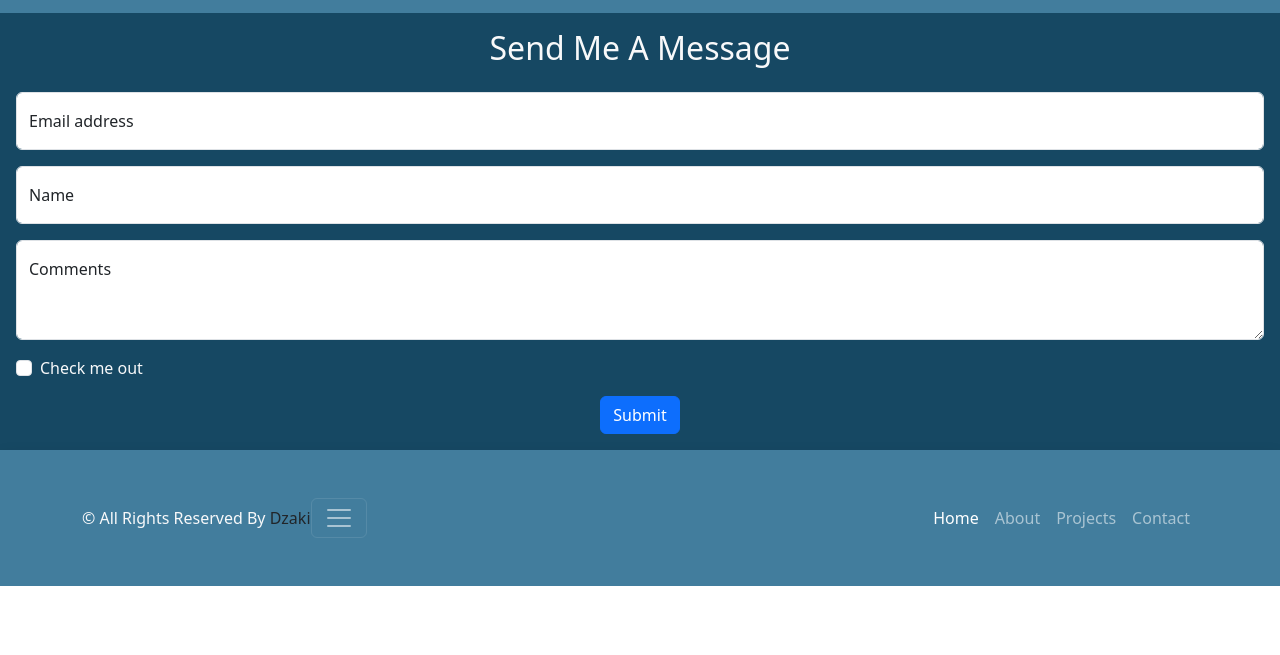
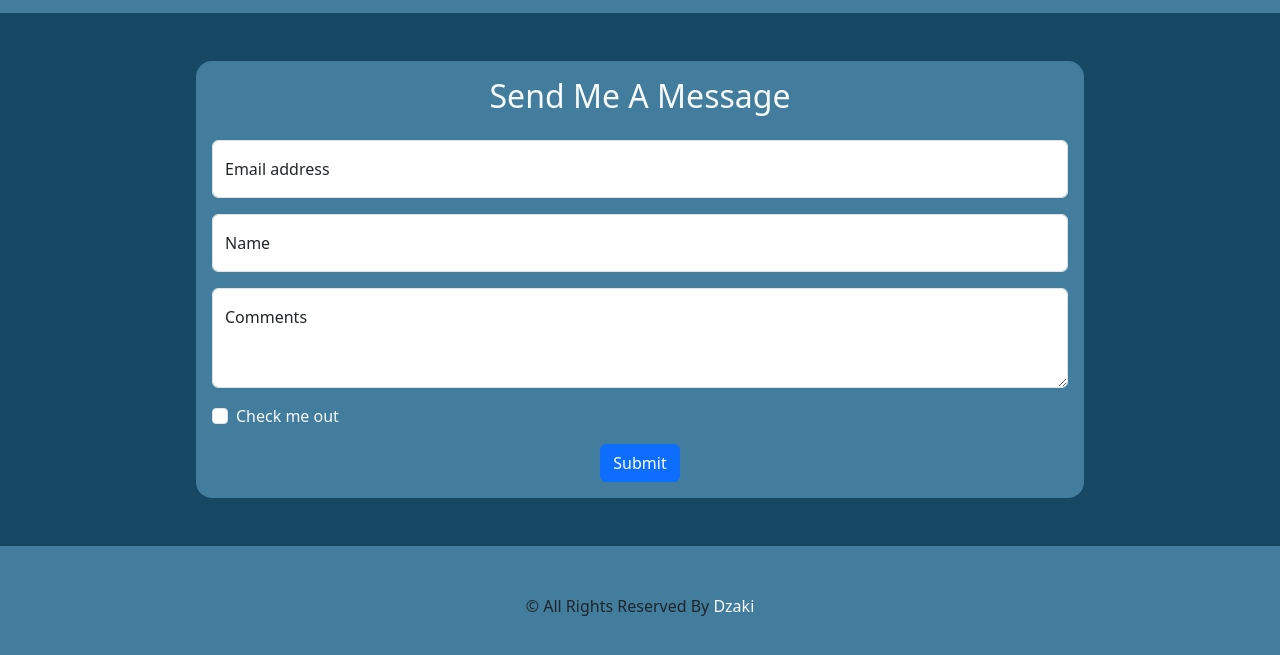
Before and after one commit to DzakiYushiibanaa/dzakiyushiibanaa.github.io, a plain HTML site: page index.html in a window 1280 px wide. Shown: the part 2037-2692 px from the top of the page. Before the commit the page ends 2623 px from the top, so only its background shows below. Drawn offline with nearby package versions, Linux system fonts and the light colour scheme.

Commit message:
mengubah bagian footer

```diff
--- a/index.html
+++ b/index.html
@@ -140,12 +140,13 @@
         </div>
       </div>
       </div>
-      <div class="container-fluid text-center p-3" style="background-color: #164863;">
+      <div class="container-fluid p-5" style="background: #164863;">
+        <div class="container w-75 text-center p-3 rounded-4" style="background-color: #427D9D;">
             <div class="row">
               <div class="col">
                 <h2 class="text-light">Send Me A Message</h2>
                 <form class="mt-4">
-                <div class="form-floating mb-3">
+                    <div class="form-floating mb-3 w-80">
                         <input type="email" class="form-control" id="floatingInput" placeholder="name@example.com">
                         <label for="floatingInput">Email address</label>
                       </div>
@@ -166,34 +167,18 @@
               </div>
             </div>
           </div>
+      </div>
+
     <!-- Contact Akhir -->
 
     <!-- Footer Awal -->
       <footer>
-        <nav class="navbar navbar-expand-lg navbar-dark shadow p-5 " style="background-color: #427D9D;">
-            <div class="container">
-                <span class="text-light text-center">© All Rights Reserved By <a class="text-dark" id="Dzaki" href="#scrollspyHeading1">Dzaki</a></span>
+            <div class="container-fluid text-center p-5" style="background: #427D9D;">
+                <span class="text-center">© All Rights Reserved By <a class="text-light" id="Dzaki" href="#scrollspyHeading1">Dzaki</a></span>
               <button class="navbar-toggler d-none d-xl-block" type="button" data-bs-toggle="collapse" data-bs-target="#navbarNav" aria-controls="navbarNav" aria-expanded="false" aria-label="Toggle navigation">
                 <span class="navbar-toggler-icon "></span>
               </button>
-              <div class="collapse navbar-collapse d-none d-lg-block" id="navbarNav">
-                <ul class="navbar-nav ms-auto">
-                  <li class="nav-item">
-                    <a class="nav-link active" aria-current="page" href="#scrollspyHeading1">Home</a>
-                  </li>
-                  <li class="nav-item">
-                    <a class="nav-link" href="#scrollspyHeading2">About</a>
-                  </li>
-                  <li class="nav-item">
-                    <a class="nav-link" href="#scrollspyHeading3">Projects</a>
-                  </li>
-                  <li class="nav-item">
-                    <a class="nav-link" href="#scrollspyHeading4">Contact</a>
-                  </li>
-                </ul>
             </div>
-            </div>
-          </nav>
       </footer>
     <!-- Footer Akhir -->
 
```
Lines whose indentation alone changed are shown as unchanged.
